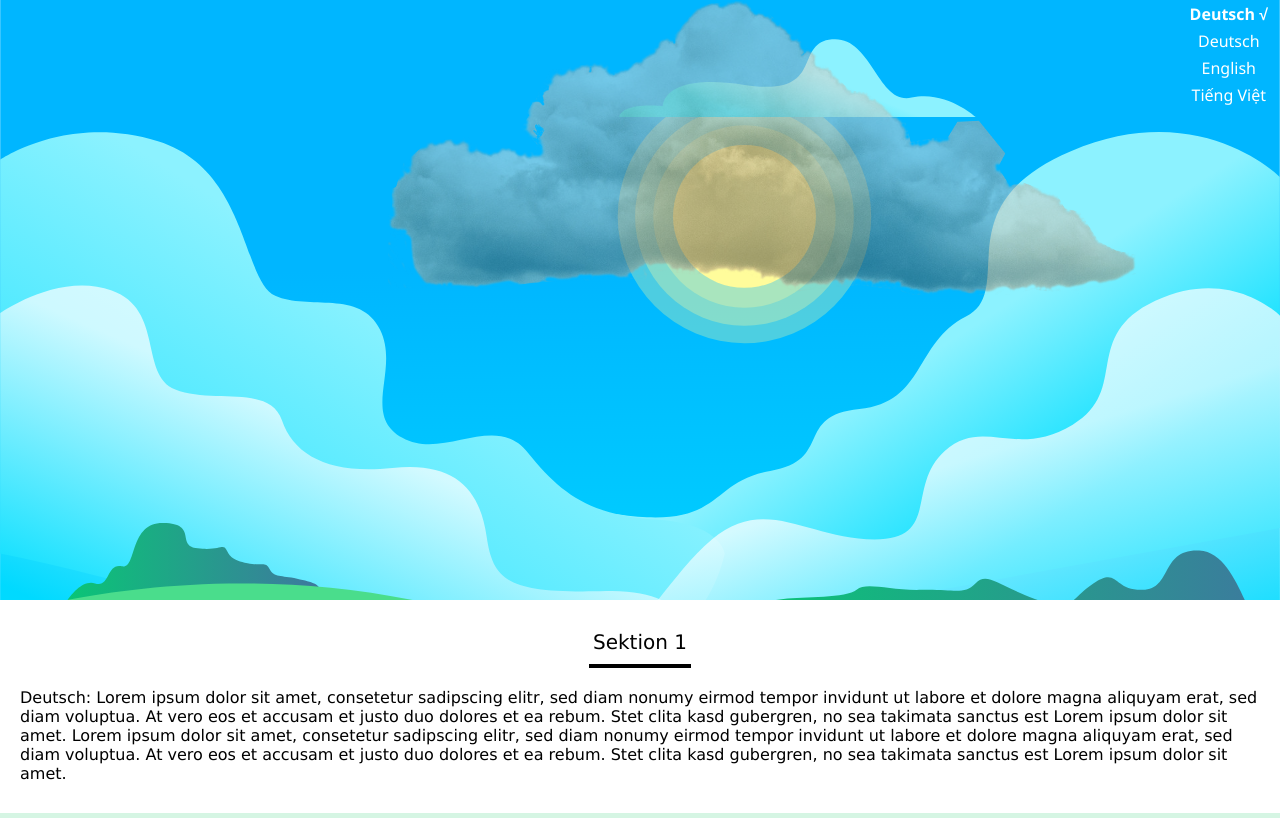
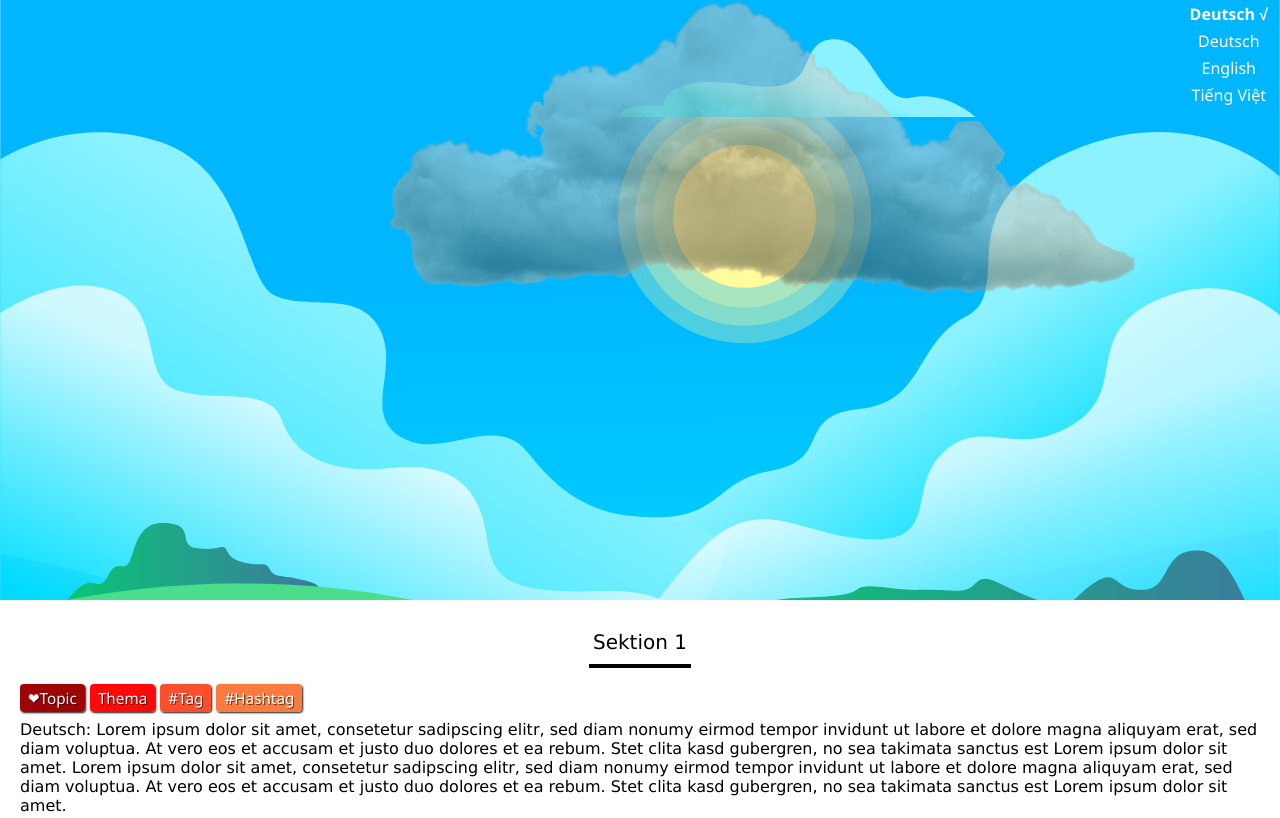
Before and after one commit to s0nda/Templates, a plain HTML site: page template002/index.html in a window 1280 px wide. Shown: the top 818 px of the page. Drawn offline with Linux system fonts and the light colour scheme; a web font is replaced by a local one.

Commit message:
Add hash tag + style

```diff
--- a/template002/assets/style.css
+++ b/template002/assets/style.css
@@ -37,6 +37,14 @@ ul.dropdown_menue > li {
 }
 ul.dropdown_menue > li:not(:first-child):hover { background-color:#f2f4f4; color: #000; }
 ul.dropdown_menue > li:first-child { font-weight: bold; }
+
+div.tags_block { margin-bottom: 12px; }
+ul.tags { list-style: none; padding: 0; }
+ul.tags > li {
+    display: inline; padding: 4px 8px; border-radius: 4px; background-color: #fa4f2a; color: #fff;
+    font-family: "Segoe UI", "Segoe", "Arial", "Tahoma", "Verdana"; font-size: 1.5ch; /* 1ch == length of character '0' */
+    text-shadow: 1px 1px rgba(0,0,0,.6); box-shadow: 1px 1px 2px rgba(0,0,0,.9);
+}
 /*=======================================================================================================*/
 #page_content { background-color: #fff; }
 #page_content > div[class] { padding: 10px 20px 30px 20px; font-family: 'Verdana'; }
--- a/template002/index.html
+++ b/template002/index.html
@@ -33,6 +33,14 @@
 			<span>Section 1</span>
 			<span>Phần 1</span>
 		</p>
+		<div class="tags_block">
+			<ul class="tags">
+				<li style="background-color: #9f0404;">&#x2764Topic</li>
+				<li style="background-color: #fc0a0a;">Thema</li>
+				<li>#Tag</li>
+				<li style="background-color: #fa7b3f;">#Hashtag</li>
+			</ul>
+		</div>
 		<p class="content_language">Deutsch: Lorem ipsum dolor sit amet, consetetur sadipscing elitr, sed diam nonumy eirmod tempor invidunt ut labore et
 			dolore magna aliquyam erat, sed diam voluptua. At vero eos et accusam et justo duo dolores et ea rebum.
 			Stet clita kasd gubergren, no sea takimata sanctus est Lorem ipsum dolor sit amet. Lorem ipsum dolor sit amet,
```
